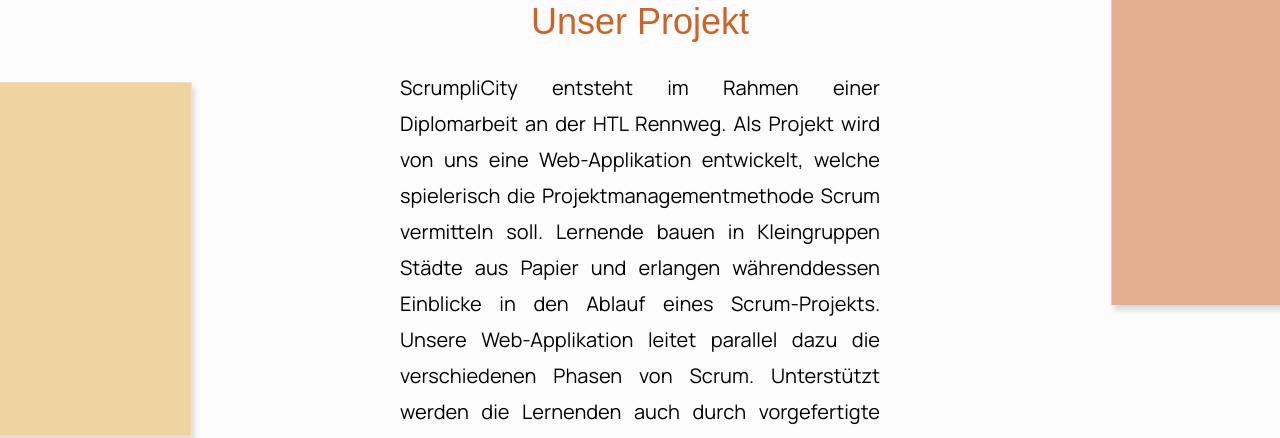
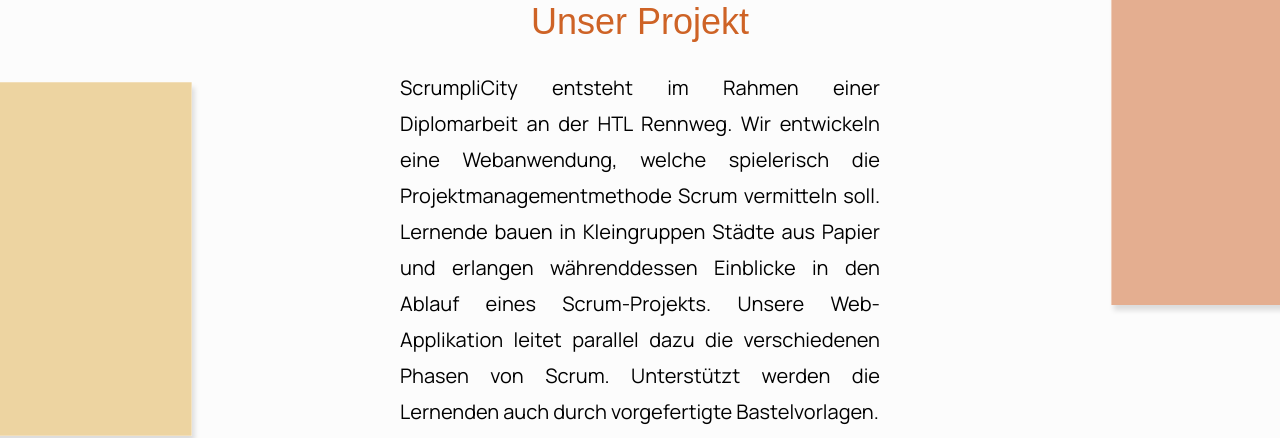
Before and after one commit to ScrumpliCity/ScrumpliCity, a Nuxt app in the folder diplomarbeit/: page / in a window 1280 px wide. Shown: the part 502-940 px from the top of the page. Built offline with nearby package versions, Linux system fonts and the light colour scheme; a web font is replaced by a local one.

Commit message:
Update diplomarbeit/app.vue
Co-authored-by: Felix Wollmann <50966625+felixwollmann@users.noreply.github.com>

```diff
--- a/diplomarbeit/app.vue
+++ b/diplomarbeit/app.vue
@@ -25,8 +25,8 @@
         Unser Projekt
       </p>
       <p class="text-justify sm:mb-20 text-sm sm:text-xl leading-6 sm:leading-9 mx-8 sm:mx-[400px] max-w-[80ch] hyphens-manual">
-        ScrumpliCity entsteht im Rahmen einer Diplomarbeit an der HTL Rennweg. Als Projekt wird von uns eine
-        Web-Applikation entwickelt, welche spielerisch die
+        ScrumpliCity entsteht im Rahmen einer Diplomarbeit an der HTL Rennweg. Wir entwickeln eine
+        Webanwendung, welche spielerisch die
         Projektmanagement&shy;methode Scrum vermitteln soll. Lernende bauen in Kleingruppen Städte aus Papier und erlangen
         währenddessen Einblicke in den Ablauf eines Scrum-Projekts. Unsere Web-Applikation leitet parallel dazu die
         verschiedenen Phasen von Scrum. Unterstützt werden die Lernenden auch durch vorgefertigte Bastelvorlagen.
```
